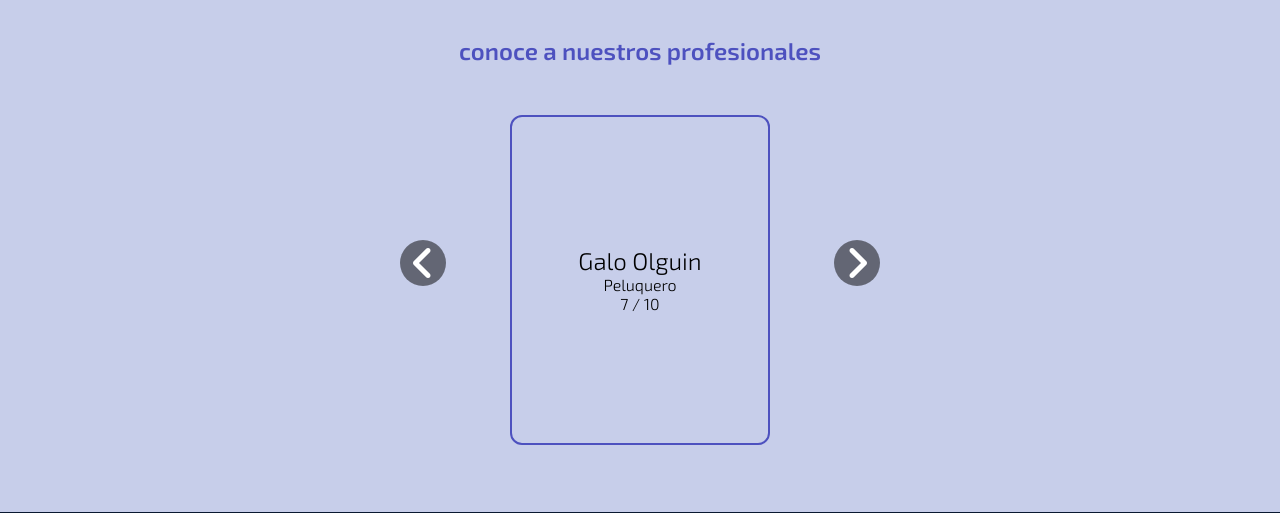
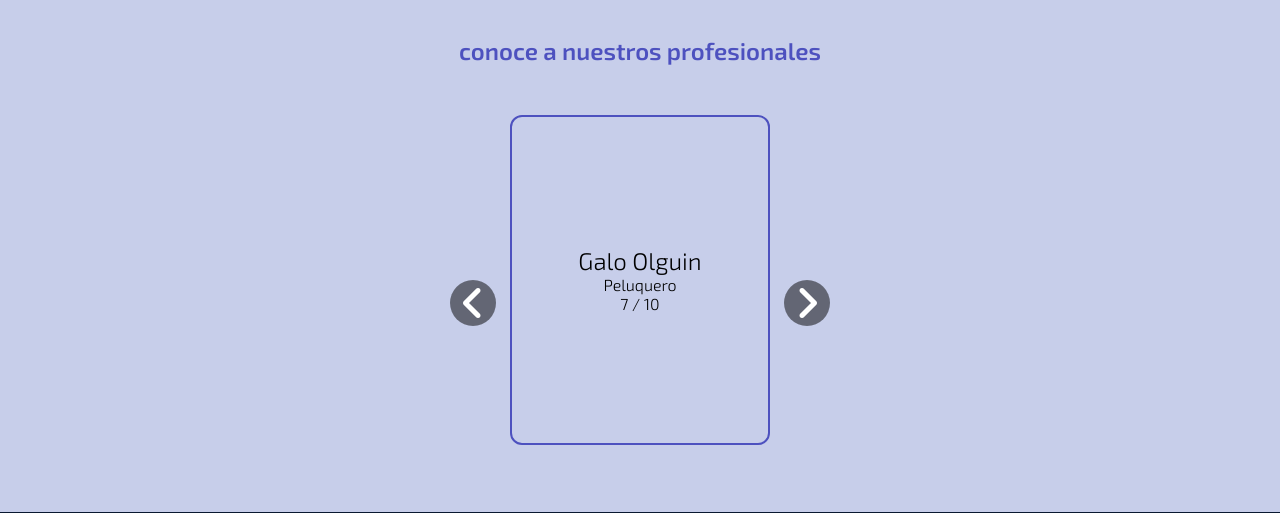
Before and after one commit to Galo98/radeans, a PHP site: page / in a window 1280 px wide. Shown: the part 1141-1654 px from the top of the page. Run offline with PHP 8.4, Linux system fonts and the light colour scheme.

Commit message:
estructura slider puntuacion completo

```diff
--- a/css/style.css
+++ b/css/style.css
@@ -228,12 +228,10 @@ header .navLog{
     margin-bottom: 32px;
 }
 
-.slidercards {
+.sliderCards {
     position: relative;
-    width: 100%;
-    max-width: 800px;
+    max-width: 500px;
     margin: 0 auto;
-    overflow: hidden;
 }
 
 .slider-containerCards {
@@ -278,8 +276,8 @@ header .navLog{
 
 }
 
-.prev,
-.next {
+.prev-slide,
+.next-slide {
     width: 46px;
     height: 46px;
     position: absolute;
@@ -295,12 +293,12 @@ header .navLog{
     justify-content: center;
 }
 
-.prev {
-    left: 400px;
+.prev-slide {
+    left: -60px;
 }
 
-.next {
-    right: 400px;
+.next-slide {
+    right: -60px;
 }
 
 /* ---------------------------------------------Footer--------------------------------------------- */
--- a/index.php
+++ b/index.php
@@ -93,20 +93,10 @@
                     </div>
                     <!-- Agrega más tarjetas según sea necesario -->
                 </div>
-                <div class="prev"><i class="fa-solid fa-angle-left" onclick="prevSlide()"></i></div>
-                <div class="next"><i class="fa-solid fa-angle-right" onclick="nextSlide()"></i></div>
+                <i class="prev-slide fa-solid fa-angle-left" style="display:flex;" onclick="prevSlide()"></i>
+                <i class="next-slide fa-solid fa-angle-right" style="display:flex;" onclick="nextSlide()"></i>
 
             </div>
-            <!-- <div class="punt-cards">
-                <i id="left" class="fa-solid fa-angle-left"></i>
-                <div class="card">
-                    <h2 class="nombreP"> Galo Olguin </h2>
-                    <div class="fotoP"></div>
-                    <p class="servP">Peluquero</p>
-                    <p class="puntP"> 7 / 10</p>
-                </div>
-                <i id="right" class="fa-solid fa-angle-right"></i>
-            </div> -->
         </section>
 
     </main>
--- a/js/slidecards.js
+++ b/js/slidecards.js
@@ -11,8 +11,8 @@ function nextSlide() {
 
 function showSlide(n) {
     const cards = document.getElementsByClassName("card");
-    const prevButton = document.getElementsByClassName("prev")[0];
-    const nextButton = document.getElementsByClassName("next")[0];
+    const prevButton = document.getElementsByClassName("prev-slide");
+    const nextButton = document.getElementsByClassName("next-slide");
 
     if (n < 0) {
         slideIndex = cards.length - 1;
```
